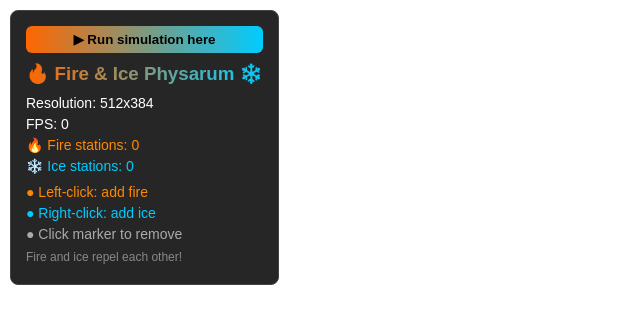
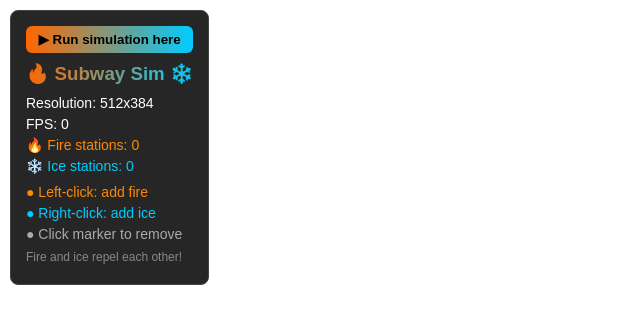
Before and after one commit to mapsmania/physarumtubes, a plain HTML site: page index.html in a window 1280 px wide. Shown: the whole page, without its empty margins (0-640 px from the left). Drawn offline with nearby package versions, Linux system fonts and the light colour scheme; no server answers.

Commit message:
Update index.html

```diff
--- a/index.html
+++ b/index.html
@@ -2,7 +2,7 @@
 <html lang="en">
 <head>
     <meta charset="UTF-8">
-    <title>Subway Flow - Fire & Ice Edition</title>
+    <title>Subway Sim - Fire & Ice Edition</title>
     <script src="https://unpkg.com/maplibre-gl@3.6.2/dist/maplibre-gl.js"></script>
     <link href="https://unpkg.com/maplibre-gl@3.6.2/dist/maplibre-gl.css" rel="stylesheet" />
     <style>
@@ -68,7 +68,7 @@
 
 <div id="controls">
     <button id="rerun-btn">▶ Run simulation here</button>
-    <h3>🔥 Fire & Ice Physarum ❄️</h3>
+    <h3>🔥 Subway Sim ❄️</h3>
     <p>Resolution: <span id="res-label">0</span></p>
     <p>FPS: <span id="fps">0</span></p>
     <p class="fire-text">🔥 Fire stations: <span id="fire-count">0</span></p>
```
